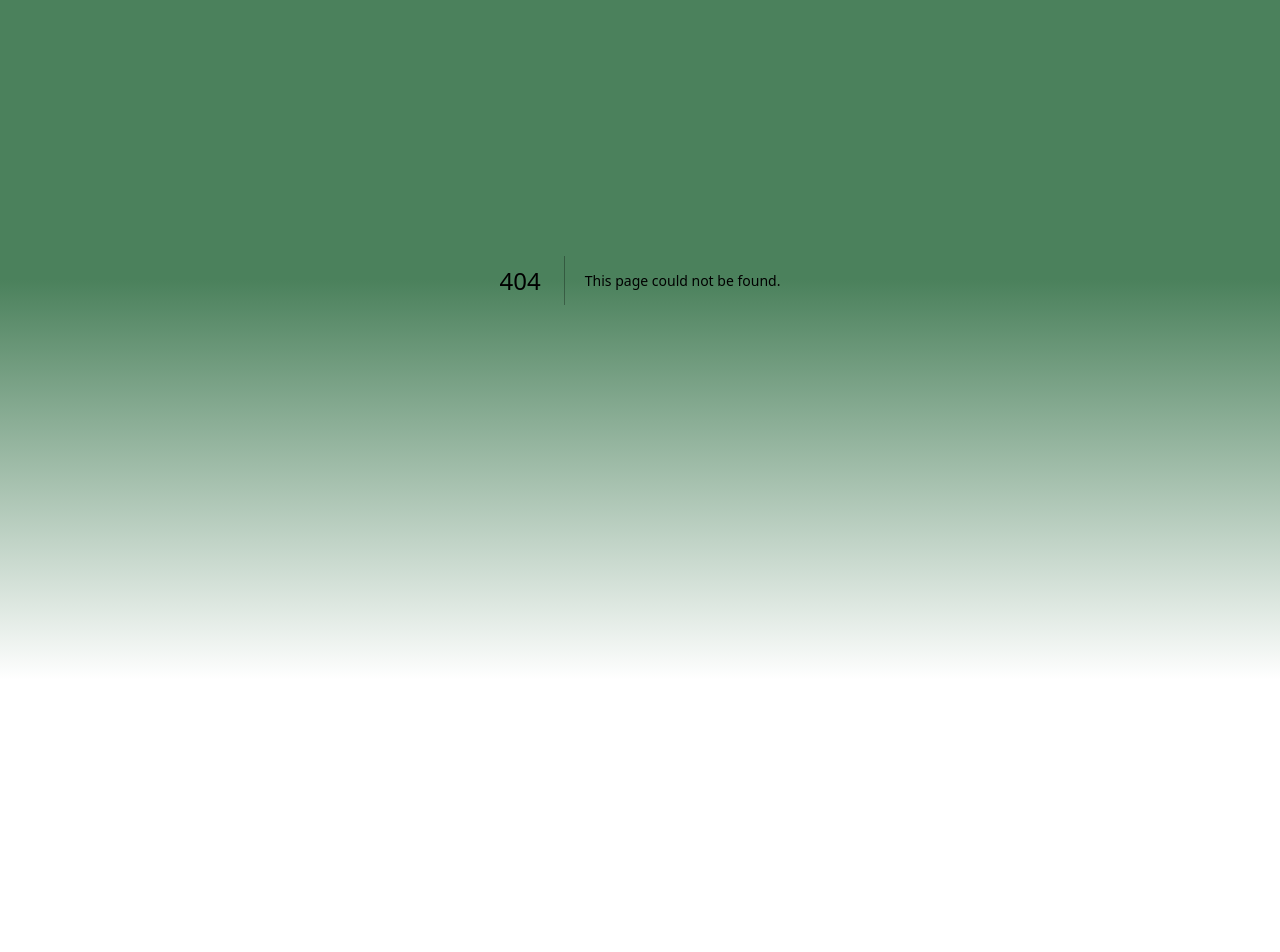
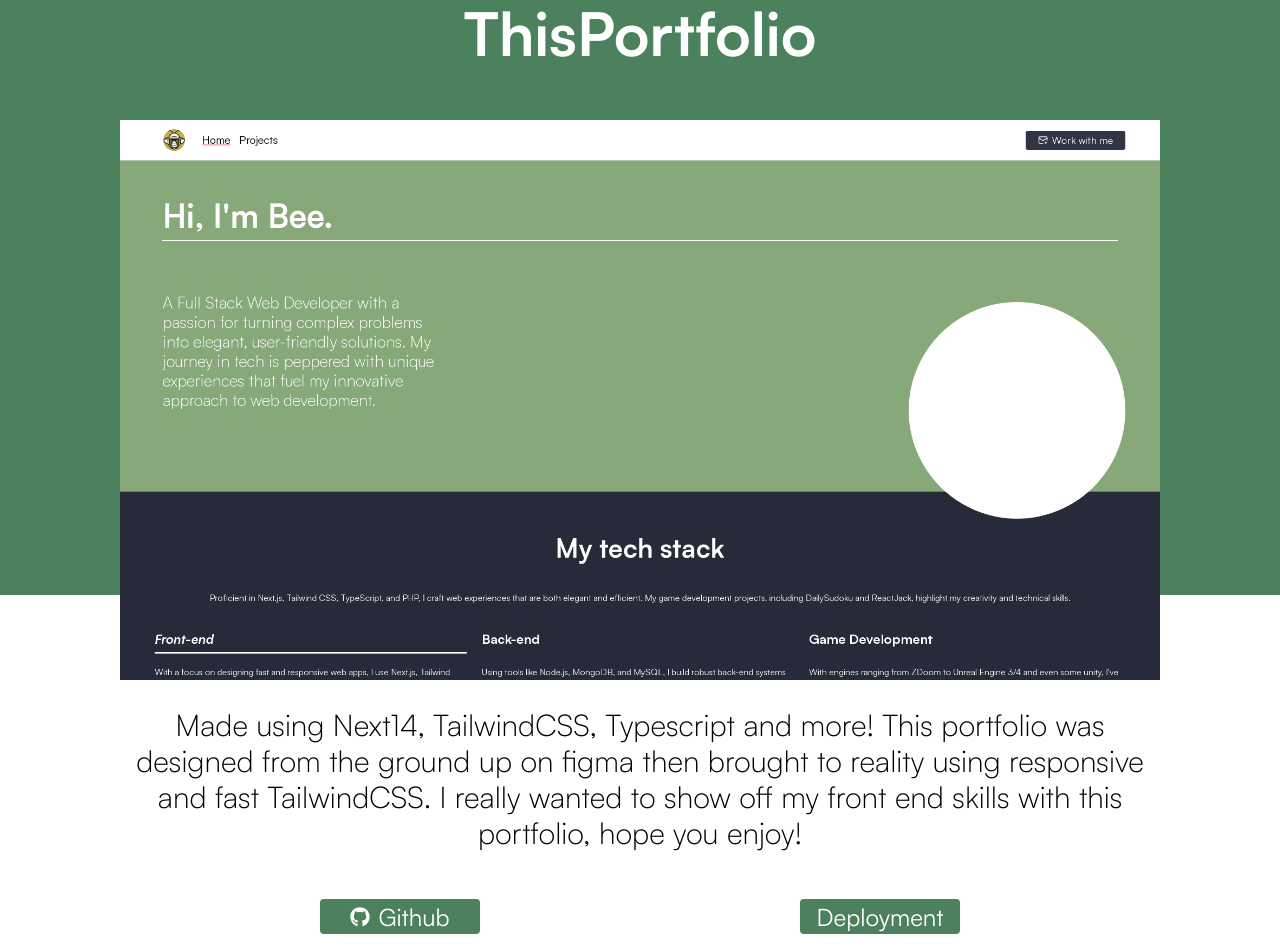
Before and after one commit to MadeOfBees/NextJSPortfolio, a Next.js app: page /projects/ThisPortfolio in a window 1280 px wide. Before the commit this address had no page. Shown: the part 120-1072 px from the top of the page. Before the commit the page ends 800 px from the top, so only its background shows below. Built offline with nearby package versions, Linux system fonts and the light colour scheme.

Commit message:
rerun2/2

```diff
--- /dev/null
+++ b/src/app/projects/ThisPortfolio/page.tsx
@@ -0,0 +1,58 @@
+"use client";
+import NavBar from "@/Components/navbar";
+import ProjectsCarousel from "@/Components/projectsCarousel";
+import Link from "next/link";
+import { useState } from "react";
+import { FaGithub } from "react-icons/fa";
+
+export default function ThisPortfolioProjectPage() {
+
+  return (
+    <main className="overflow-hidden relative">
+     <NavBar currentSearch="/projects/ThisPortfolio" />
+
+      <div
+        className="absolute right-0 left-0 m-auto bg-ThisPortfolio bg-cover
+      lg:h-[35rem] lg:w-[65rem]
+      md:h-[22.5rem] md:w-[45rem]
+      sm:h-[15rem] sm:w-[30rem]
+      top-[15rem] h-[10rem] w-[20rem]
+      "
+      ></div>
+
+      <div className="bg-[#4b815c] text-center lg:h-[40rem] md:h-[30rem] sm:h-[24rem] h-[18rem] flex flex-col">
+        <h1 className="text-5xl sm:text-6xl  mt-[3rem] font-bold text-white">
+          ThisPortfolio
+        </h1>
+      </div>
+      <div className="bg-white lg:h-[7rem] md:h-[5rem] sm:[4rem] h-[3rem]" />
+      <div className="bg-white flex flex-col text-black justify-center items-center">
+        <p className="font-light text-center w-[80vw] py-auto lg:text-3xl md:text-2xl sm:text-xl text-lg">
+          Made using Next14, TailwindCSS, Typescript and more! This portfolio
+          was designed from the ground up on figma then brought to reality using
+          responsive and fast TailwindCSS. I really wanted to show off my front
+          end skills with this portfolio, hope you enjoy!
+        </p>
+        <div className="bg-white flex flex-col text-black justify-center items-center">
+          <div className="flex md:flex-row flex-col w-[50vw] items-center md:justify-between justify-center">
+            <Link
+              className="mt-[3rem] flex flex-row items-center justify-center bg-[#4b815c] hover:bg-[#5c9e72] text-white px-3 rounded h-[2.2rem] w-[10rem] text-[1.125rem] text-xl"
+              href="https://github.com/MadeOfBees/bees-portfolio"
+            >
+              <FaGithub className="mr-2" />
+              <p className="text-2xl">Github</p>
+            </Link>
+            <Link
+              className="mt-[3rem] flex flex-row items-center justify-center bg-[#4b815c] hover:bg-[#5c9e72] text-white px-3 rounded h-[2.2rem] w-[10rem] text-[1.125rem] text-xl"
+              href="https://madeofbees.org"
+            >
+              <p className="text-2xl">Deployment</p>
+            </Link>
+          </div>
+        </div>
+      </div>
+      <div className="h-[3rem] bg-white" />
+      <ProjectsCarousel currentSearch="ThisPortfolio" />
+    </main>
+  );
+}
```
